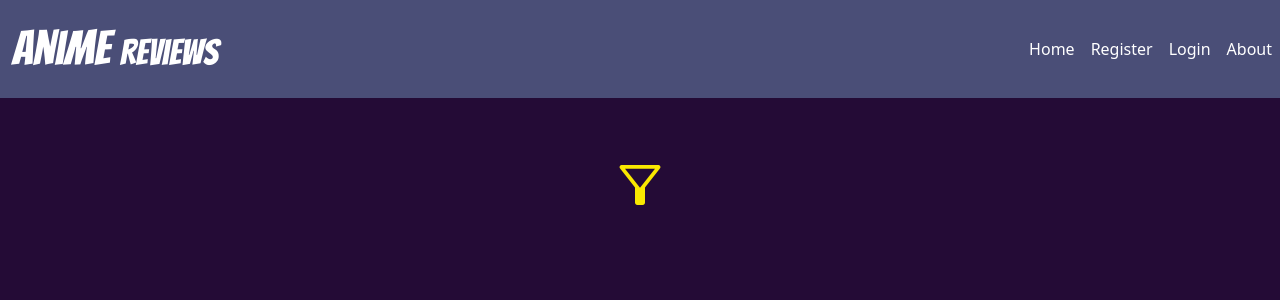
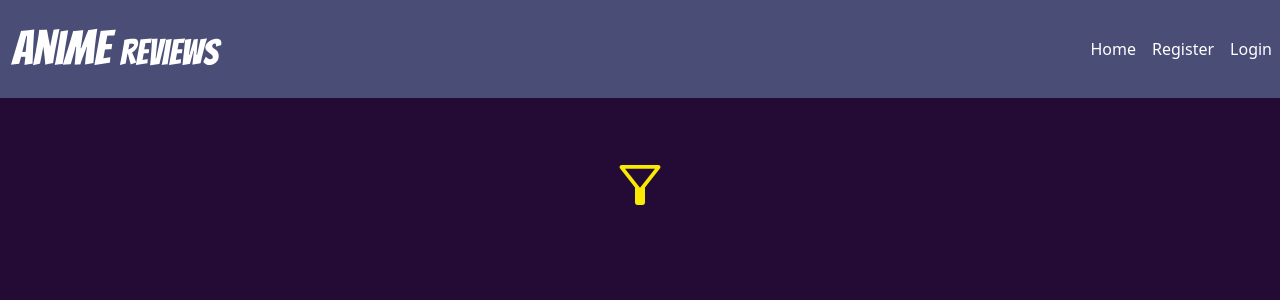
Before and after one commit to sakixchy/anime-reviews, a Django app: page / in a window 1280 px wide. Shown: the top 300 px of the page. Run offline with Django 4.2, Linux system fonts and the light colour scheme; data that the repository does not hold is empty; some libraries are stand-ins or nearby versions.

Commit message:
remove about, make thumbnail link to reveiw detail

```diff
--- a/reviews/templates/reviews/review_list.html
+++ b/reviews/templates/reviews/review_list.html
@@ -58,7 +58,9 @@
                             <span id="dislike-counter" class="dislike-counter">{{ review.dislikes }}</span>
                           </span>
                           <div class="image-container">
+                            <a href="{% url 'review_detail' slug=review.slug %}">
                               <img class="card-img" src="{{ review.image.url }}"alt="Image">
+                            </a>
                                   <p class="user">submitted by {{ review.user}}</p>
                           </div>
                           <a href="{% url 'review_list' review.slug %}" class="review-link">
--- a/templates/base.html
+++ b/templates/base.html
@@ -68,9 +68,6 @@
                     <a class="nav-link text-white {% if request.path == login_url %}active{% endif %}" aria-current="page" href="{% url 'account_login' %}">Login</a>
                 </li>
                 {% endif %}
-                <li class="nav-item">
-                    <a class="nav-link text-white" href="#">About</a>
-                </li>
             </ul>
         </div>
       </nav>
```
